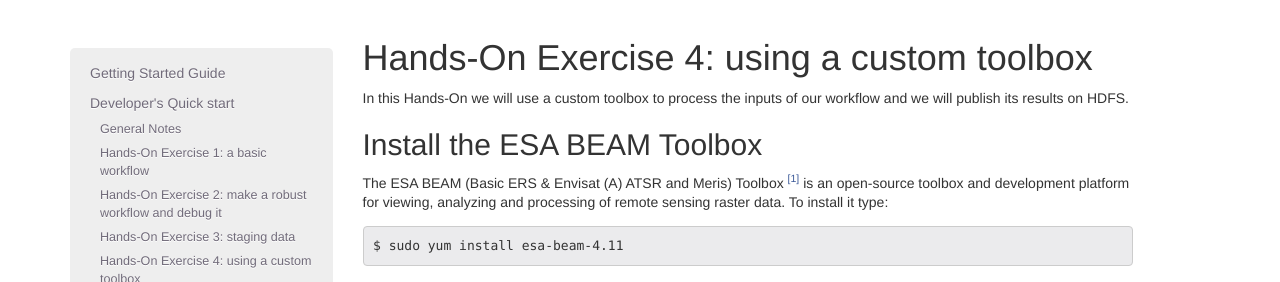
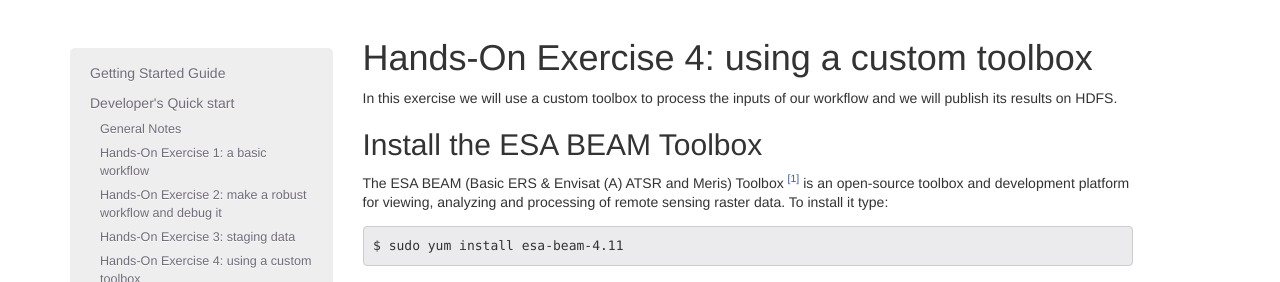
Before and after one commit to Terradue/doc-developer-sandbox, a Sphinx documentation site: the page built from source/developer/toolbox.rst, in a window 1280 px wide and 900 px high. Shown: the part 171-453 px from the top of the window. Built offline with Sphinx 7.4.7, drawn with Linux system fonts in a browser that asks for light colours; pages that are not in the unit, such as notebooks, are missing from menus.

Commit message:
Update toolbox.rst

```diff
--- a/source/developer/toolbox.rst
+++ b/source/developer/toolbox.rst
@@ -3,7 +3,7 @@
 Hands-On Exercise 4: using a custom toolbox
 #############################################
 
-In this Hands-On we will use a custom toolbox to process the inputs of our workflow and we will publish its results on HDFS.
+In this exercise we will use a custom toolbox to process the inputs of our workflow and we will publish its results on HDFS.
 
 Install the ESA BEAM Toolbox
 ============================
```
